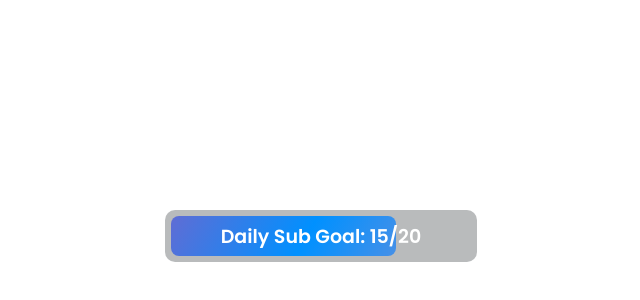
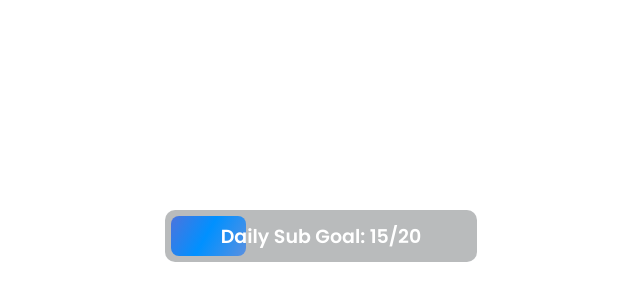
Before and after one commit to DanielcFenner/stream-elements-daily-sub-goal, a plain HTML site: page index.html in a window 1280 px wide. Shown: the part 172-472 px from the top of the page, without its empty margins (319-959 px from the left). Drawn offline with Linux system fonts and the light colour scheme.

Commit message:
Have absolutely no idea how to do the JS, will have to come back to this in a few months

```diff
--- a/index.html
+++ b/index.html
@@ -11,7 +11,7 @@
 
 <div class="progress">
     <div class="text">Daily Sub Goal: 15/20</div>
-	<div class="progress-done" data-done="75">
+	<div class="progress-done" data-done="25">
 
         <script src="script.js"></script>
 	</div>
--- a/script.js
+++ b/script.js
@@ -1,5 +1,3 @@
 const progress = document.querySelector('.progress-done');
 
 progress.style.width = progress.getAttribute('data-done') + '%';
-
-console.log("its working")
```
Also changed, not shown: 1 other file.
